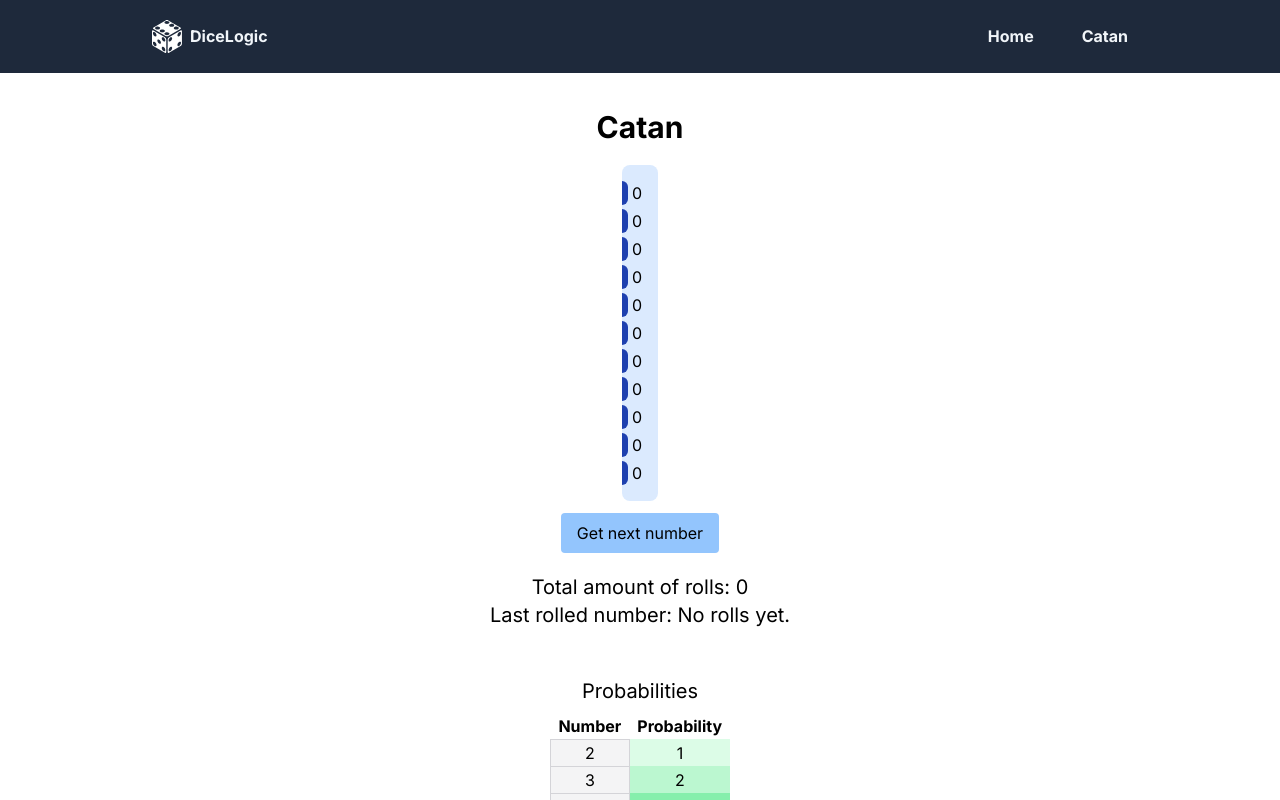
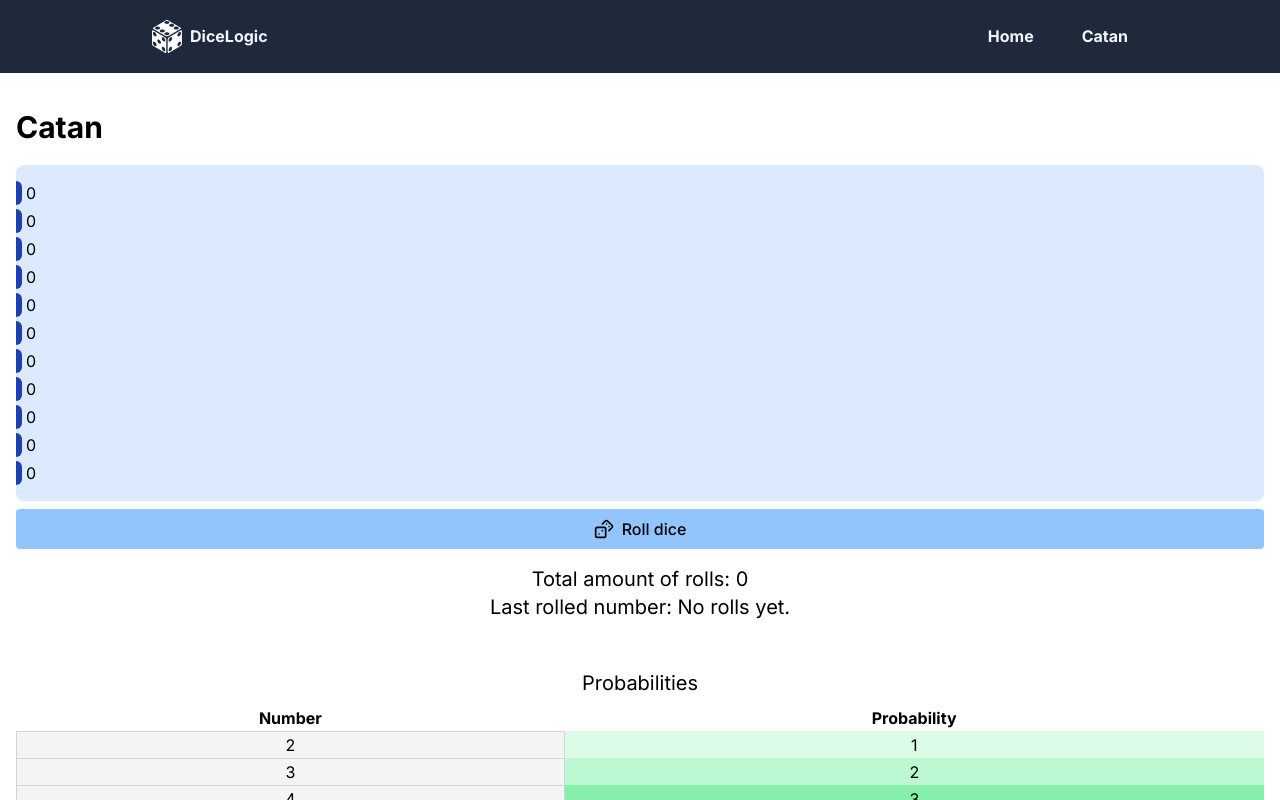
Before and after one commit to tsykin/dicelogic, a Next.js app: page /catan in a window 1280 px wide. Shown: the top 800 px of the page. Built offline with nearby package versions, Linux system fonts and the light colour scheme.

Commit message:
added icon for dice button

```diff
--- a/src/app/catan/page.jsx
+++ b/src/app/catan/page.jsx
@@ -1,5 +1,19 @@
 "use client";
 import React, { useEffect, useState } from "react";
+import {
+  BsDice1,
+  BsDice4,
+  BsDice5,
+  BsDice5Fill,
+  BsDice6,
+} from "react-icons/bs";
+import { GiPerspectiveDiceSixFacesRandom } from "react-icons/gi";
+import { IoDiceOutline } from "react-icons/io5";
+import { LiaDiceSolid } from "react-icons/lia";
+import { RiSparkling2Fill } from "react-icons/ri";
+import { HiSparkles } from "react-icons/hi2";
+import { RiSparkling2Line } from "react-icons/ri";
+import { LuDices } from "react-icons/lu";
 
 export default function Home() {
   const [numbers, setNumbers] = useState([]);
@@ -66,9 +80,10 @@ export default function Home() {
   }
 
   return (
-    <main className="flex flex-col items-center justify-between py-4">
+    <main className="p-4">
       <h1 className="text-3xl font-bold my-5">Catan</h1>
-      <div className="flex flex-col bg-blue-100 gap-1 py-4 pr-4 rounded-lg">
+
+      <div className="flex flex-col w-full bg-blue-100 gap-1 py-4 pr-4 rounded-lg">
         {/* Bar chart */}
         {numberCounts.map((count, index) => (
           <div key={index} className="flex flex-row gap-1 items-center">
@@ -94,9 +109,10 @@ export default function Home() {
         </button> */}
         <button
           onClick={generate1Number}
-          className="bg-blue-300 px-4 py-2 rounded m-1"
+          className="flex justify-center font-medium items-center bg-blue-300 px-4 py-2 rounded gap-2 active:scale-95 transition-transform"
         >
-          Get next number
+          <LuDices className="text-xl" />
+          Roll dice
         </button>
       </div>
       <div className="flex flex-col my-4">
@@ -111,11 +127,11 @@ export default function Home() {
           </span>
         )}
       </div>
-      <div className="grid grid-cols-6 gap-4">
+      <div className="grid grid-cols-6 gap-3">
         {numbers.map((number) => (
           <p
             key={number}
-            className="text-center bg-zinc-200 rounded-lg p-1 border border-zinc-300"
+            className="text-center bg-zinc-200 rounded-lg p-2 border border-zinc-400"
           >
             {number}
           </p>
--- a/src/app/page.jsx
+++ b/src/app/page.jsx
@@ -1,5 +1,6 @@
 "use client";
 import React, { useEffect, useState } from "react";
+import { LuDices } from "react-icons/lu";
 
 export default function Home() {
   const [numbers, setNumbers] = useState([]);
@@ -66,10 +67,10 @@ export default function Home() {
   }
 
   return (
-    <main className="flex flex-col items-center justify-between py-4">
+    <main className="p-4">
       <h1 className="text-3xl font-bold my-5">Home</h1>
 
-      <div className="flex flex-col bg-blue-100 gap-1 py-4 pr-4 rounded-lg">
+      <div className="flex flex-col max-w-full bg-blue-100 gap-1 py-4 pr-4 rounded-lg">
         {/* Bar chart */}
         {numberCounts.map((count, index) => (
           <div key={index} className="flex flex-row gap-1 items-center">
@@ -95,9 +96,10 @@ export default function Home() {
         </button> */}
         <button
           onClick={generate1Number}
-          className="bg-blue-300 px-4 py-2 rounded m-1"
+          className="flex justify-center font-medium items-center bg-blue-300 px-4 py-2 rounded gap-2 active:scale-95 transition-transform"
         >
-          Get next number
+          <LuDices className="text-xl" />
+          Roll dice
         </button>
       </div>
       <div className="flex flex-col my-4">
@@ -112,11 +114,11 @@ export default function Home() {
           </span>
         )}
       </div>
-      <div className="grid grid-cols-6 gap-4">
+      <div className="grid grid-cols-6 gap-3">
         {numbers.map((number) => (
           <p
             key={number}
-            className="text-center bg-zinc-200 rounded-lg p-1 border border-zinc-300"
+            className="text-center bg-zinc-200 rounded-lg p-2 border border-zinc-400"
           >
             {number}
           </p>
```
